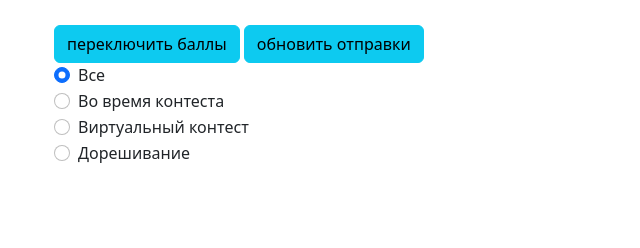
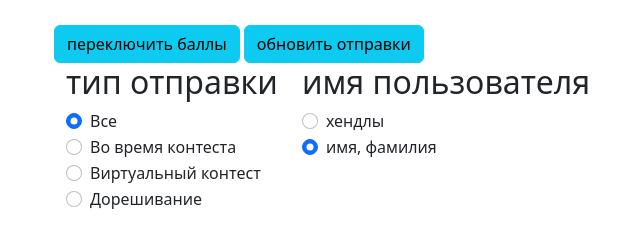
Before and after one commit to KingAndJoker/etr, a Flask app: template etr/templates/contest.html in a window 1280 px wide. Shown: the part 135-383 px from the top of the page, without its empty margins (28-668 px from the left). Run offline with Flask 3, Linux system fonts and the light colour scheme; the template is opened without the code that fills it, so the values that code supplies are empty; some libraries are stand-ins or nearby versions.

Commit message:
add radiobtn for choose type of user name

```diff
--- a/etr/templates/contest.html
+++ b/etr/templates/contest.html
@@ -35,30 +35,54 @@
 <br>
 <button onclick="switch_view_cell()" class="btn btn-info" id="btn-switch-points">переключить баллы</button>
 <button onclick="update_submission_send_request({{ contest.id }})" class="btn btn-info">обновить отправки</button>
-<div>
+<div class="container">
+    <div class="row align-items-start">
+        <div class="col-auto">
+            <h2>тип отправки</h2>
             <div class="form-check">
-        <input class="form-check-input" type="radio" name="type_of_submissions" value="all" id="all_type_of_submissions">
+                <input class="form-check-input" type="radio" name="type_of_submissions" value="all"
+                    id="all_type_of_submissions">
                 <label class="form-check-label" for="all_type_of_submissions">
                     Все
                 </label>
             </div>
             <div class="form-check">
-        <input class="form-check-input" type="radio" name="type_of_submissions" value="contest" id="contest_type_of_submissions">
+                <input class="form-check-input" type="radio" name="type_of_submissions" value="contest"
+                    id="contest_type_of_submissions">
                 <label class="form-check-label" for="contest_type_of_submissions">
                     Во время контеста
                 </label>
             </div>
             <div class="form-check">
-        <input class="form-check-input" type="radio" name="type_of_submissions" value="virtual" id="virtual_type_of_submissions">
+                <input class="form-check-input" type="radio" name="type_of_submissions" value="virtual"
+                    id="virtual_type_of_submissions">
                 <label class="form-check-label" for="virtual_type_of_submissions">
                     Виртуальный контест
                 </label>
             </div>
             <div class="form-check">
-        <input class="form-check-input" type="radio" name="type_of_submissions" value="other" id="other_type_of_submissions">
+                <input class="form-check-input" type="radio" name="type_of_submissions" value="other"
+                    id="other_type_of_submissions">
                 <label class="form-check-label" for="other_type_of_submissions">
                     Дорешивание
                 </label>
+            </div>
+        </div>
+        <div class="col-auto">
+            <h2>имя пользователя</h2>
+            <div class="form-check">
+                <input class="form-check-input" type="radio" name="type_of_users_name" value="handle" id="user_handle">
+                <label class="form-check-label" for="user_handle">
+                    хендлы
+                </label>
+            </div>
+            <div class="form-check">
+                <input class="form-check-input" type="radio" name="type_of_users_name" value="name" id="user_name">
+                <label class="form-check-label" for="user_name">
+                    имя, фамилия
+                </label>
+            </div>
+        </div>
     </div>
 </div>
 <br>
@@ -69,6 +93,7 @@
 <script>
     contest_id = {{ contest.id }}
     type_of_submisions = get_type_of_submissions()
+    type_of_user_name = get_type_of_user_name()
     start()
 </script>
 {% endblock %}
```
Also changed, not shown: etr/static/js/contest_table.js (+57 -8 lines). Lines whose indentation alone changed are shown as unchanged.
